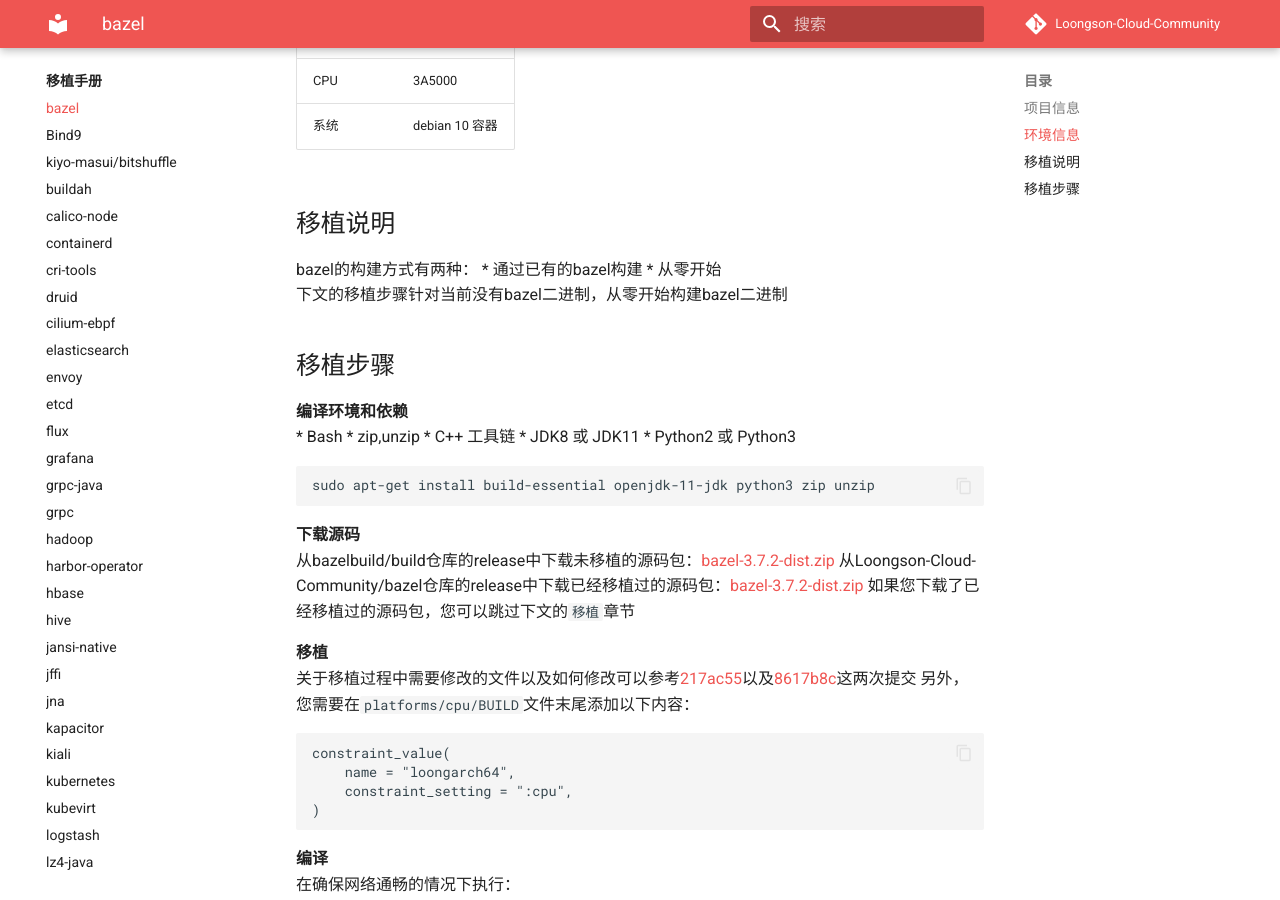
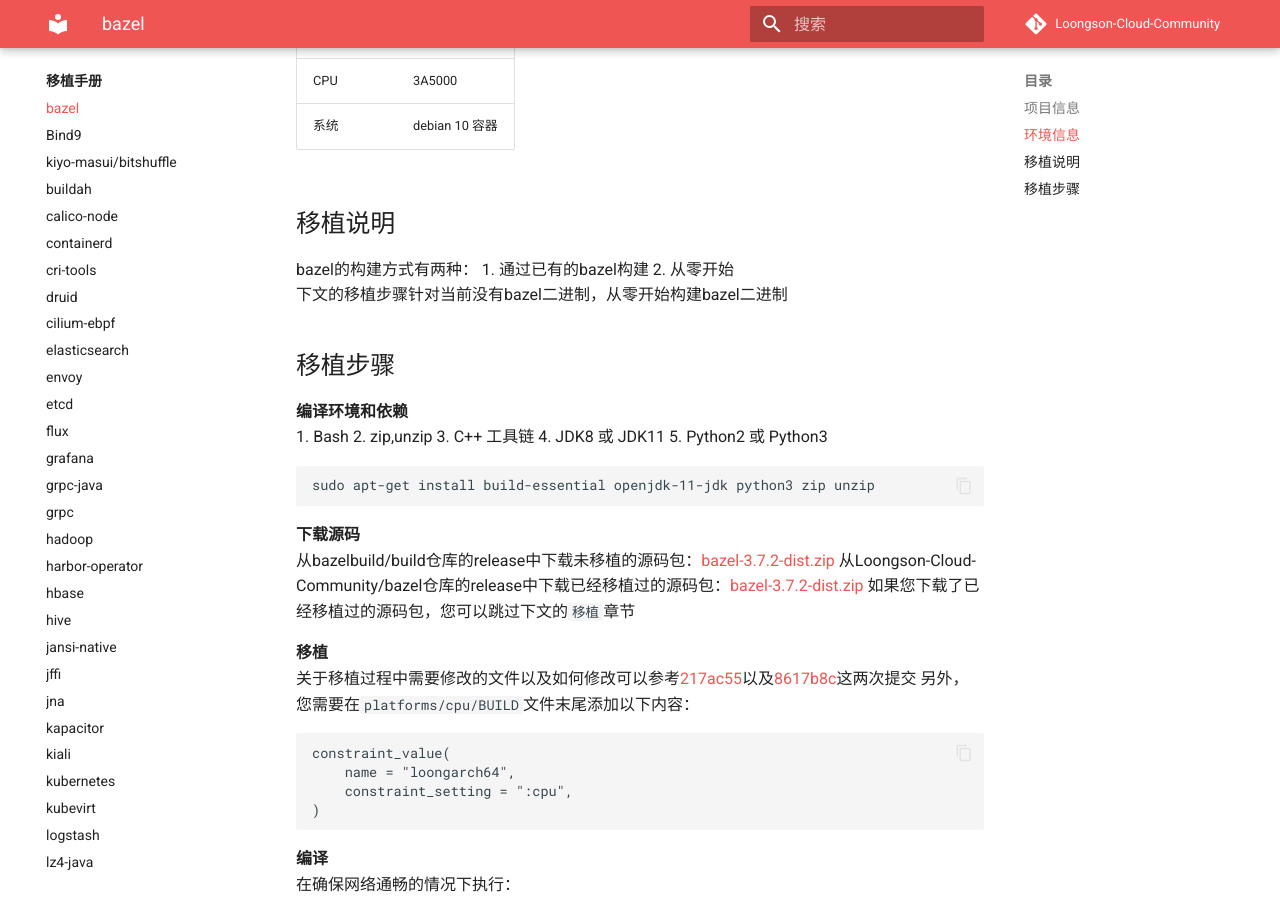
Before and after one commit to Loongson-Cloud-Community/Loongson-Cloud-Community, an MkDocs documentation site: the page built from docs/移植手册/bazel.md, in a window 1280 px wide and 900 px high, scrolled down 601 px. Built offline with MkDocs 1.6.1 and Material for MkDocs 9.7.7, drawn with Linux system fonts in a browser that asks for light colours; comment, search, counter and statistics services are not loaded.

Commit message:
Update bazel.md

````diff
--- a/docs/移植手册/bazel.md
+++ b/docs/移植手册/bazel.md
@@ -18,18 +18,18 @@
 
 ## 移植说明
 bazel的构建方式有两种：
-* 通过已有的bazel构建
-* 从零开始
+1. 通过已有的bazel构建
+2. 从零开始
 下文的移植步骤针对当前没有bazel二进制，从零开始构建bazel二进制
 
 ## 移植步骤
 
 __编译环境和依赖__
-* Bash
-* zip,unzip
-* C++ 工具链
-* JDK8 或 JDK11
-* Python2 或 Python3
+1. Bash
+2. zip,unzip
+3. C++ 工具链
+4. JDK8 或 JDK11
+5. Python2 或 Python3
 ```
 sudo apt-get install build-essential openjdk-11-jdk python3 zip unzip
 ```
````
